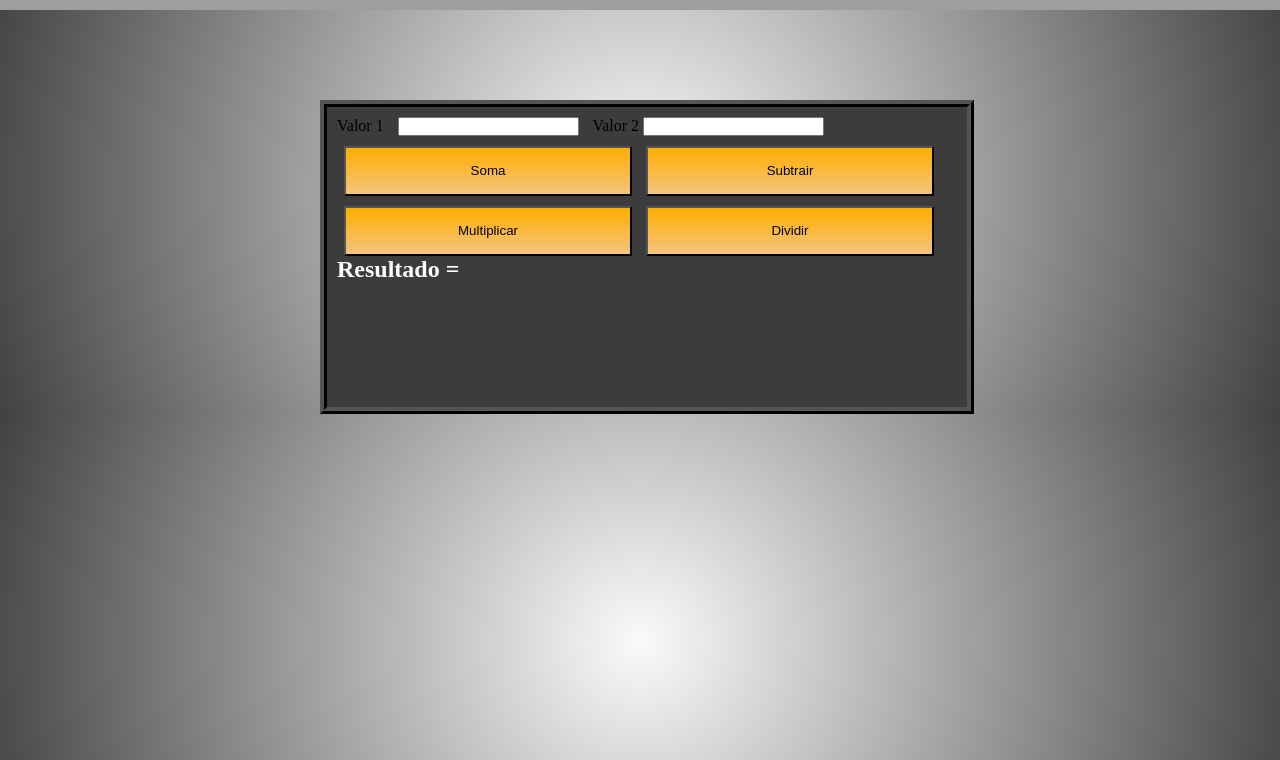
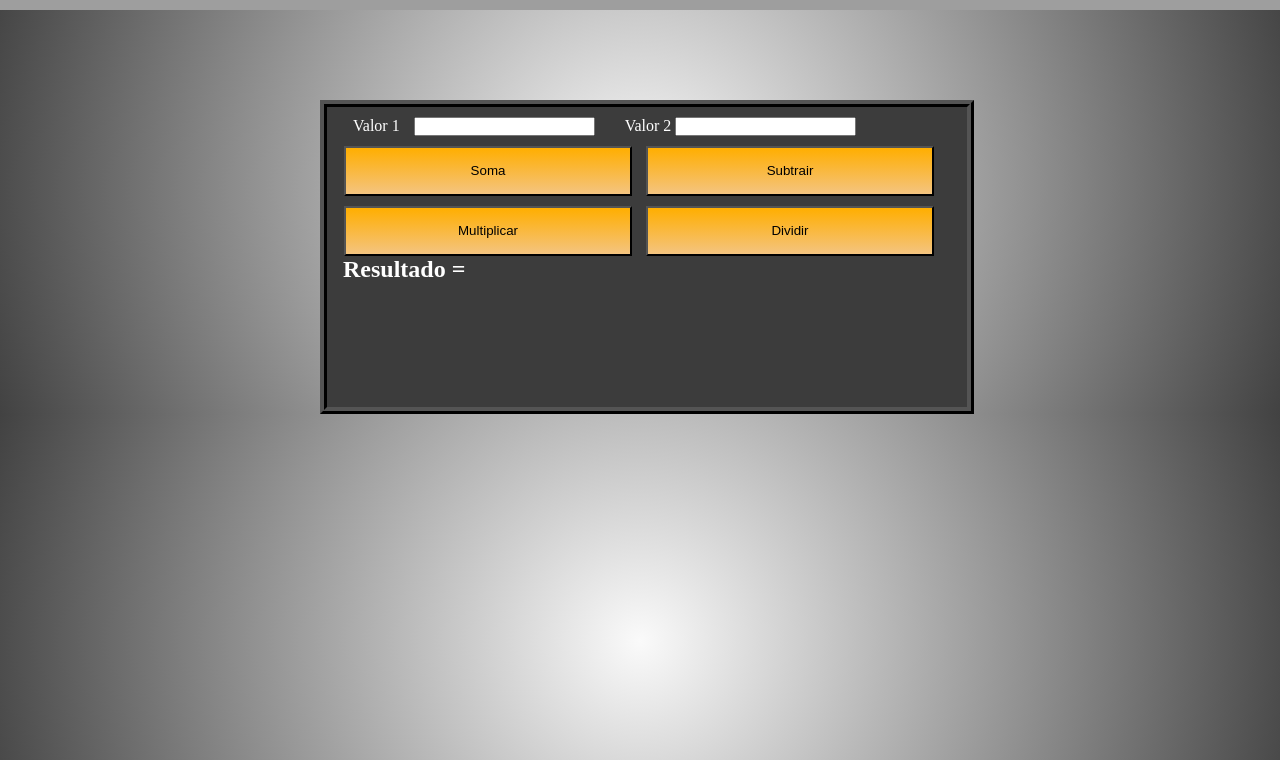
Before and after one commit to pensamentosinsanos/ExerciciosJS, a plain HTML site: page js01/index.html in a window 1280 px wide. Shown: the part 40-800 px from the top of the page. Drawn offline with Linux system fonts and the light colour scheme; grey boxes are pictures that could not be loaded.

Commit message:
Update style.css

```diff
--- a/js01/style.css
+++ b/js01/style.css
@@ -82,6 +82,10 @@ body{
     filter: progid:DXImageTransform.Microsoft.gradient(startColorstr="#f4c480",endColorstr="#ffae00",GradientType=1);
 }
 #resultado{
-    margin-left: 10px;
+    margin-left: 16px;
     color: white;
 }
+label{
+    color: white;
+    margin-left: 16px;
+}
```
